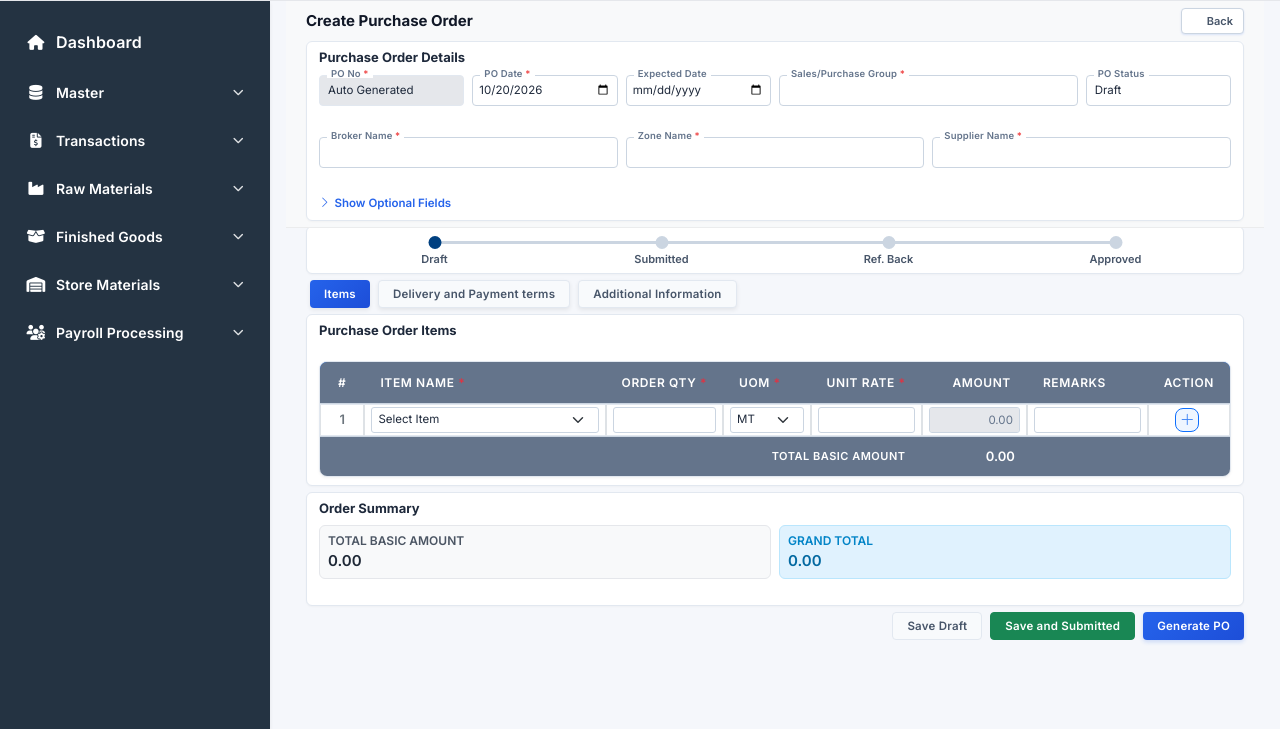
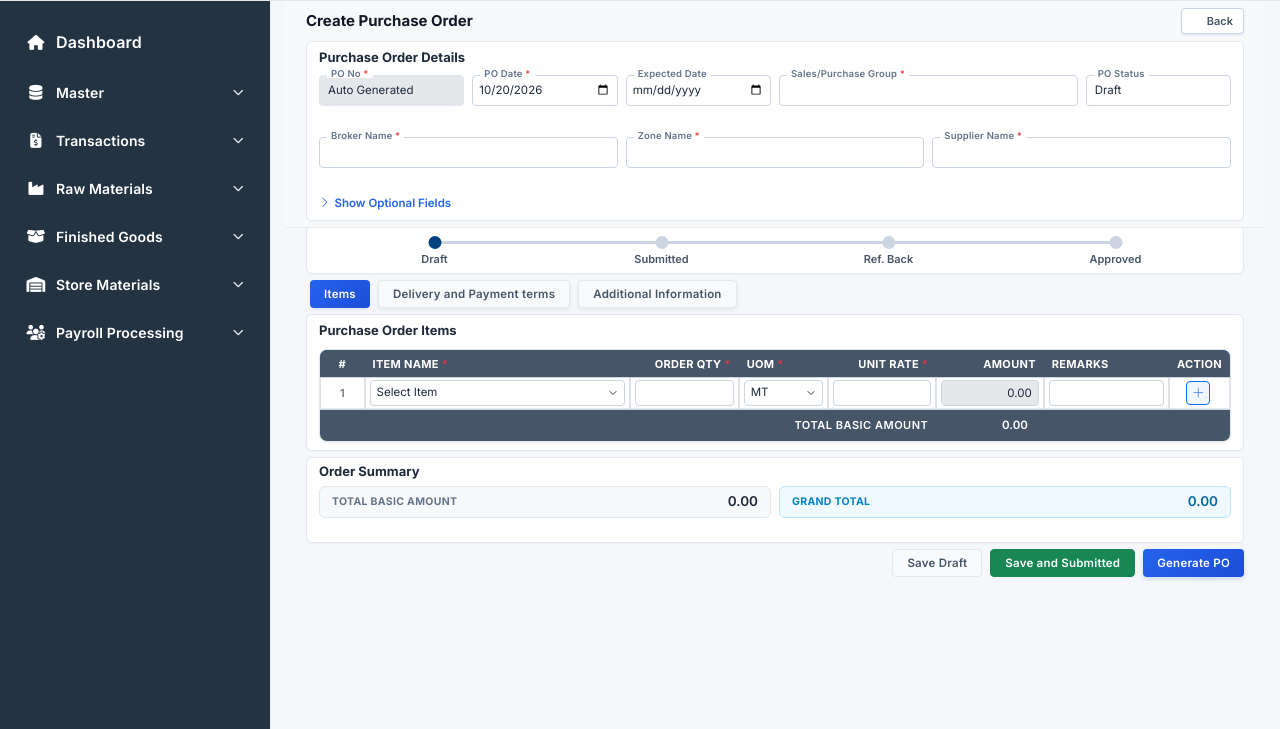
Before and after one commit to AlphaDashboard/alpha-dashboard, a Django app: template dashboard/templates/dashboard/subsection_x_form.html in a window 1280 px wide. Shown: the part 71-800 px from the top of the page. Run offline with Django 5.2, Linux system fonts and the light colour scheme; the template is opened without the code that fills it, so the values that code supplies are empty; some libraries are stand-ins or nearby versions.

Commit message:
style: fit items table and order summary with compact boxes matching product item group

```diff
--- a/dashboard/templates/dashboard/subsection_x_form.html
+++ b/dashboard/templates/dashboard/subsection_x_form.html
@@ -114,25 +114,57 @@
         color: #0f172a !important;
     }
 
-    /* Items table row sizing — matches Subsection B */
-    #itemsTable tbody tr { height: 31px !important; }
+    /* Items table row sizing — compact matching Product Item Group */
+    #itemsTable {
+        margin-bottom: 0 !important;
+    }
+    #itemsTable thead th {
+        height: 28px !important;
+        padding: 4px 8px !important;
+        font-size: 11px !important;
+        font-weight: 700 !important;
+        letter-spacing: 0.3px !important;
+        vertical-align: middle !important;
+        background-color: #475569 !important;
+        color: #ffffff !important;
+        border: none !important;
+    }
+    #itemsTable tbody tr { height: 30px !important; }
     #itemsTable tbody td {
-        height: 31px !important;
-        padding: 2px 6px !important;
+        height: 30px !important;
+        padding: 2px 4px !important;
         vertical-align: middle !important;
         background-color: #ffffff;
         box-sizing: border-box !important;
     }
     #itemsTable tbody td select.form-select,
-    #itemsTable tbody td input.form-control {
+    #itemsTable tbody td input.form-control,
+    #itemsTable .form-select,
+    #itemsTable .form-control {
         height: 26px !important;
         min-height: 26px !important;
+        max-height: 26px !important;
         padding: 1px 6px !important;
         font-size: 11.5px !important;
-        border-radius: 3px !important;
+        border-radius: 4px !important;
         box-shadow: none !important;
         border: 1px solid #cbd5e1 !important;
         box-sizing: border-box !important;
+        color: #1e293b !important;
+    }
+    #itemsTable select.form-select {
+        padding: 1px 20px 1px 6px !important;
+        background-position: right 6px center !important;
+        background-size: 10px 8px !important;
+    }
+    #itemsTable tfoot tr {
+        height: 28px !important;
+    }
+    #itemsTable tfoot td {
+        padding: 3px 8px !important;
+        vertical-align: middle !important;
+        background-color: #475569 !important;
+        color: #ffffff !important;
     }
     #itemsTable tbody td .erp-action-btn {
         height: 24px !important;
@@ -141,6 +173,7 @@
         display: inline-flex !important;
         align-items: center !important;
         justify-content: center !important;
+        border-radius: 4px !important;
     }
 
     /* ── Validation ── */
@@ -573,21 +606,21 @@
         <div id="section-items">
             <!-- Item Table Card -->
             <div class="card shadow-sm" style="border-radius: 6px; border: 1px solid #e2e8f0; padding: 8px 12px !important; margin-bottom: 6px !important; background: #fff;">
-                <div class="mb-3">
-                    <h5 class="section-title mb-0" style="font-size: 13px; font-weight: 700; color: #1e293b;">Purchase Order Items</h5>
+                <div style="margin-bottom: 4px !important;">
+                    <h5 class="section-title mb-0" style="font-size: 12.5px; font-weight: 700; color: #1e293b;">Purchase Order Items</h5>
                 </div>
                 <div class="table-responsive erp-items-table-wrapper">
                     <table class="table table-bordered align-middle" id="itemsTable" style="font-size:13px;">
                         <thead class="shadow-sm" style="border-top:none;">
                             <tr style="font-size: 12px; text-transform: uppercase; letter-spacing: 0.5px;">
-                                <th style="width:5%; border:none; padding:12px 16px; background:#64748b !important; color:white !important;" class="text-center">#</th>
-                                <th style="width:30%; border:none; padding:12px 16px; background:#64748b !important; color:white !important;">Item Name <span class="text-danger">*</span></th>
-                                <th style="width:12%; border:none; padding:12px 16px; background:#64748b !important; color:white !important;" class="text-end">Order Qty <span class="text-danger">*</span></th>
-                                <th style="width:10%; border:none; padding:12px 16px; background:#64748b !important; color:white !important;">UOM <span class="text-danger">*</span></th>
-                                <th style="width:12%; border:none; padding:12px 16px; background:#64748b !important; color:white !important;" class="text-end">Unit Rate <span class="text-danger">*</span></th>
-                                <th style="width:12%; border:none; padding:12px 16px; background:#64748b !important; color:white !important;" class="text-end">Amount</th>
-                                <th style="width:14%; border:none; padding:12px 16px; background:#64748b !important; color:white !important;">Remarks</th>
-                                <th style="width:5%; border:none; padding:12px 16px; background:#64748b !important; color:white !important;" class="text-center border-end-0">Action</th>
+                                <th style="width:5%; border:none; padding:4px 8px !important; background:#475569 !important; color:white !important;" class="text-center">#</th>
+                                <th style="width:30%; border:none; padding:4px 8px !important; background:#475569 !important; color:white !important;">Item Name <span class="text-danger">*</span></th>
+                                <th style="width:12%; border:none; padding:4px 8px !important; background:#475569 !important; color:white !important;" class="text-end">Order Qty <span class="text-danger">*</span></th>
+                                <th style="width:10%; border:none; padding:4px 8px !important; background:#475569 !important; color:white !important;">UOM <span class="text-danger">*</span></th>
+                                <th style="width:12%; border:none; padding:4px 8px !important; background:#475569 !important; color:white !important;" class="text-end">Unit Rate <span class="text-danger">*</span></th>
+                                <th style="width:12%; border:none; padding:4px 8px !important; background:#475569 !important; color:white !important;" class="text-end">Amount</th>
+                                <th style="width:14%; border:none; padding:4px 8px !important; background:#475569 !important; color:white !important;">Remarks</th>
+                                <th style="width:5%; border:none; padding:4px 8px !important; background:#475569 !important; color:white !important;" class="text-center border-end-0">Action</th>
                             </tr>
                         </thead>
                         <tbody id="itemsTableBody">
@@ -596,14 +629,14 @@
                         <tfoot>
                             <tr>
                                 <td colspan="5" class="text-end align-middle fw-bold border-0"
-                                    style="text-align: right !important; padding-right: 16px; letter-spacing: 0.5px; font-size: 11px; background-color: #64748b !important; color: white !important;">TOTAL BASIC AMOUNT
+                                    style="text-align: right !important; padding-right: 16px; letter-spacing: 0.5px; font-size: 11px; background-color: #475569 !important; color: white !important;">TOTAL BASIC AMOUNT
                                 </td>
-                                <td class="align-middle border-0 p-0" style="background-color: #64748b !important;">
+                                <td class="align-middle border-0 p-0" style="background-color: #475569 !important;">
                                     <input type="text" id="tableTotalBasicAmountDisplay"
                                         class="form-control text-end fw-bold m-0 w-100" value="0.00"
-                                        style="background-color: transparent !important; border: none !important; color: white !important; padding: 8px 12px; box-shadow: none !important;" readonly>
+                                        style="background-color: transparent !important; border: none !important; color: white !important; padding: 2px 8px !important; height: 24px !important; font-size: 11.5px !important; box-shadow: none !important;" readonly>
                                 </td>
-                                <td colspan="2" class="border-0 align-middle text-end p-0" style="background-color: #64748b !important;">
+                                <td colspan="2" class="border-0 align-middle text-end p-0" style="background-color: #475569 !important;">
                                 </td>
                             </tr>
                         </tfoot>
@@ -611,20 +644,20 @@
                 </div>
             </div>
 
-            <!-- Summary Card -->
-            <div class="card shadow-sm" style="border-radius: 6px; border: 1px solid #e2e8f0; padding: 8px 12px !important; margin-bottom: 6px !important; background: #fff;">
-                <h5 class="section-title" style="font-size: 13px; font-weight: 700; color: #1e293b; margin-bottom: 6px !important;">Order Summary</h5>
+            <!-- Summary Card (Compact & Fitted) -->
+            <div class="card shadow-sm" style="border-radius: 6px; border: 1px solid #e2e8f0; padding: 6px 12px !important; margin-bottom: 6px !important; background: #fff;">
+                <h5 class="section-title" style="font-size: 12px; font-weight: 700; color: #1e293b; margin-bottom: 4px !important;">Order Summary</h5>
                 <div class="row g-2">
                     <div class="col-md-6">
-                        <div class="summary-box p-2 rounded" style="background:#f8f9fa; border:1px solid #e5e7eb;">
-                            <h6 style="font-size:12px;font-weight:600;color:#4b5563;text-transform:uppercase;margin-bottom:4px;">Total Basic Amount</h6>
-                            <h4 id="totalBasicAmountDisplay" class="mb-0 fw-bold" style="color:#1f2937;font-size:15px;">0.00</h4>
+                        <div class="summary-box rounded d-flex justify-content-between align-items-center" style="background:#f8f9fa; border:1px solid #e2e8f0; padding: 5px 12px !important; height: 32px !important;">
+                            <span style="font-size:10.5px;font-weight:700;color:#64748b;text-transform:uppercase;letter-spacing:0.3px;">Total Basic Amount</span>
+                            <span id="totalBasicAmountDisplay" class="fw-bold" style="color:#1e293b;font-size:13.5px;">0.00</span>
                         </div>
                     </div>
                     <div class="col-md-6">
-                        <div class="summary-box p-2 rounded" style="background:#e0f2fe; border:1px solid #bae6fd;">
-                            <h6 style="font-size:12px;font-weight:600;color:#0284c7;text-transform:uppercase;margin-bottom:4px;">Grand Total</h6>
-                            <h4 id="grandTotalDisplay" class="mb-0 fw-bold" style="color:#0369a1;font-size:15px;">0.00</h4>
+                        <div class="summary-box rounded d-flex justify-content-between align-items-center" style="background:#f0f9ff; border:1px solid #bae6fd; padding: 5px 12px !important; height: 32px !important;">
+                            <span style="font-size:10.5px;font-weight:700;color:#0284c7;text-transform:uppercase;letter-spacing:0.3px;">Grand Total</span>
+                            <span id="grandTotalDisplay" class="fw-bold" style="color:#0369a1;font-size:13.5px;">0.00</span>
                         </div>
                     </div>
                 </div>
@@ -758,10 +791,10 @@
 
 <!-- Dynamic Row Template -->
 <template id="rowTemplate">
-    <tr class="item-row">
-        <td class="row-num text-center align-middle fw-semibold text-secondary">1</td>
-        <td class="align-middle">
-            <select class="form-select row-item" required>
+    <tr class="item-row" style="height: 30px !important;">
+        <td class="row-num text-center align-middle fw-semibold text-secondary" style="padding: 2px 4px !important; font-size: 11px !important;">1</td>
+        <td class="align-middle" style="padding: 2px 4px !important;">
+            <select class="form-select row-item" required style="height: 26px !important; min-height: 26px !important; font-size: 11.5px !important; padding: 1px 20px 1px 6px !important; border-radius: 4px !important; border: 1px solid #cbd5e1 !important;">
                 <option value="">Select Item</option>
                 <option value="add_new" class="text-primary fw-bold" style="color: #0d6efd; font-weight: 600;">+ Add New Item</option>
                 {% for item in items %}
@@ -771,37 +804,37 @@
                 {% endfor %}
             </select>
         </td>
-        <td class="align-middle">
-            <input type="number" step="0.0001" min="0" class="form-control text-end row-qty" required>
+        <td class="align-middle" style="padding: 2px 4px !important;">
+            <input type="number" step="0.0001" min="0" class="form-control text-end row-qty" required style="height: 26px !important; min-height: 26px !important; font-size: 11.5px !important; padding: 1px 6px !important; border-radius: 4px !important; border: 1px solid #cbd5e1 !important;">
         </td>
-        <td class="align-middle">
-            <select class="form-select row-uom" required>
+        <td class="align-middle" style="padding: 2px 4px !important;">
+            <select class="form-select row-uom" required style="height: 26px !important; min-height: 26px !important; font-size: 11.5px !important; padding: 1px 20px 1px 6px !important; border-radius: 4px !important; border: 1px solid #cbd5e1 !important;">
                 <option value="MT">MT</option>
                 <option value="KG">KG</option>
                 <option value="TON">TON</option>
             </select>
         </td>
-        <td class="align-middle">
-            <input type="number" step="0.0001" min="0" class="form-control text-end row-rate" required>
+        <td class="align-middle" style="padding: 2px 4px !important;">
+            <input type="number" step="0.0001" min="0" class="form-control text-end row-rate" required style="height: 26px !important; min-height: 26px !important; font-size: 11.5px !important; padding: 1px 6px !important; border-radius: 4px !important; border: 1px solid #cbd5e1 !important;">
         </td>
-        <td class="align-middle">
-            <input type="number" class="form-control text-end row-amount bg-light" readonly value="0.00">
+        <td class="align-middle" style="padding: 2px 4px !important;">
+            <input type="number" class="form-control text-end row-amount bg-light" readonly value="0.00" style="height: 26px !important; min-height: 26px !important; font-size: 11.5px !important; padding: 1px 6px !important; border-radius: 4px !important; border: 1px solid #cbd5e1 !important;">
         </td>
-        <td class="align-middle">
-            <input type="text" class="form-control row-remarks" maxlength="200">
+        <td class="align-middle" style="padding: 2px 4px !important;">
+            <input type="text" class="form-control row-remarks" maxlength="200" style="height: 26px !important; min-height: 26px !important; font-size: 11.5px !important; padding: 1px 6px !important; border-radius: 4px !important; border: 1px solid #cbd5e1 !important;">
         </td>
-        <td class="text-center align-middle" style="white-space:nowrap;">
+        <td class="text-center align-middle" style="white-space:nowrap; padding: 2px 4px !important;">
             <button type="button" class="erp-action-btn erp-btn-add add-row-btn" tabindex="-1" title="Add Row"
                     style="background:transparent;border:1.5px solid #0d6efd;color:#0d6efd;border-radius:4px;
-                           width:26px;height:26px;display:inline-flex;align-items:center;justify-content:center;
-                           cursor:pointer;font-size:15px;font-weight:bold;margin-right:3px;
+                           width:24px;height:24px;display:inline-flex;align-items:center;justify-content:center;
+                           cursor:pointer;font-size:13px;font-weight:bold;margin-right:2px;
                            transition:background .15s,color .15s;">
                 <i class="bi bi-plus-lg"></i>
             </button>
             <button type="button" class="erp-action-btn erp-btn-delete remove-row-btn" tabindex="-1" title="Delete Row"
                     style="background:transparent;border:1.5px solid #ef4444;color:#ef4444;border-radius:4px;
-                           width:26px;height:26px;display:inline-flex;align-items:center;justify-content:center;
-                           cursor:pointer;font-size:14px;
+                           width:24px;height:24px;display:inline-flex;align-items:center;justify-content:center;
+                           cursor:pointer;font-size:13px;
                            transition:background .15s,color .15s;">
                 <i class="bi bi-trash"></i>
             </button>
```
